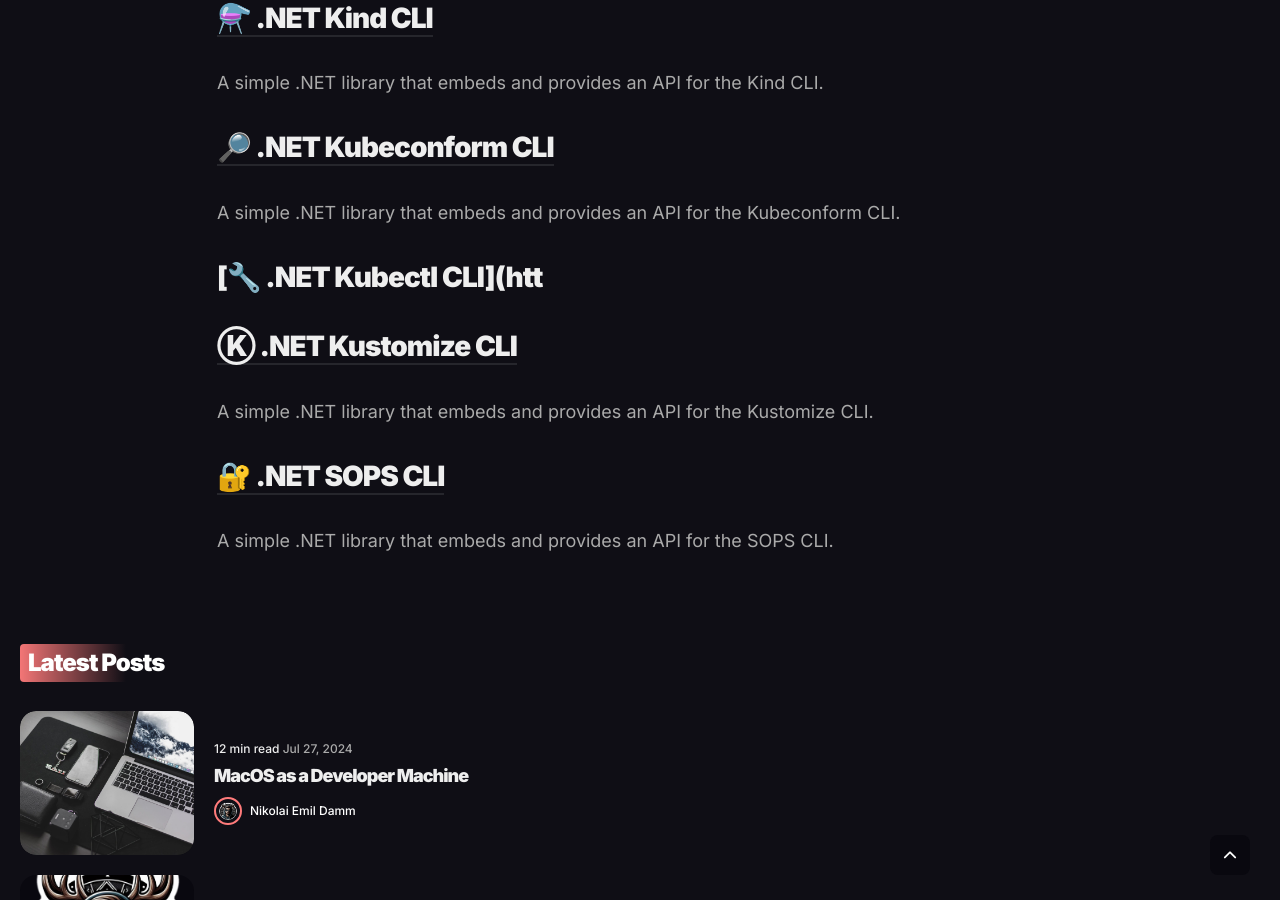
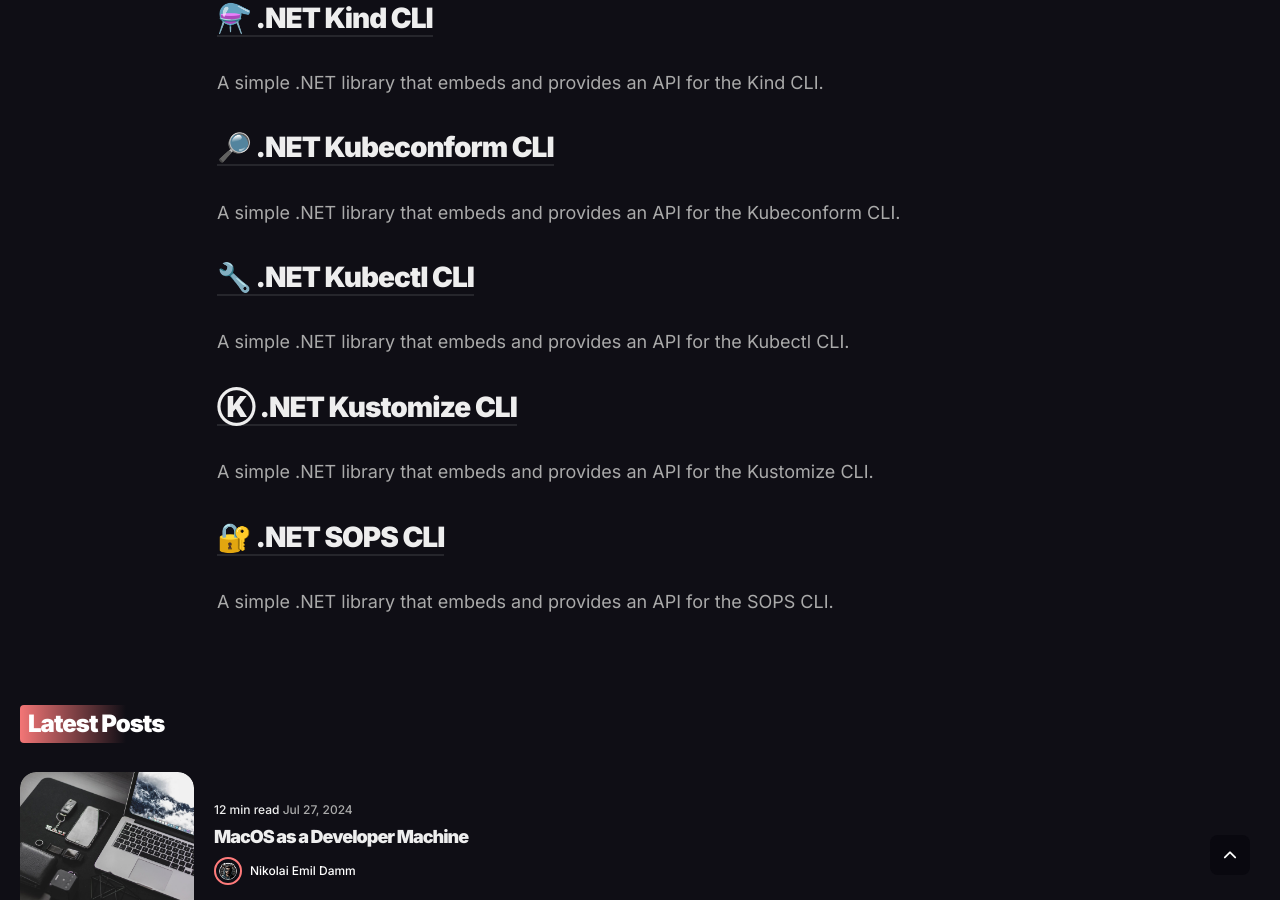
Before and after one commit to niem94/niem94, a Jekyll site: the page built from _pages/libraries.md, in a window 1280 px wide and 900 px high, scrolled down 3351 px. Built offline with Jekyll 4.4.1, drawn with Linux system fonts in a browser that asks for light colours.

Commit message:
Update libraries.md

```diff
--- a/_pages/libraries.md
+++ b/_pages/libraries.md
@@ -97,7 +97,9 @@ A simple .NET library that embeds and provides an API for the Kind CLI.
 
 A simple .NET library that embeds and provides an API for the Kubeconform CLI.
 
-## [🔧 .NET Kubectl CLI](htt
+## [🔧 .NET Kubectl CLI](https://github.com/devantler/dotnet-kubectl-cli)
+
+A simple .NET library that embeds and provides an API for the Kubectl CLI.
 
 ## [Ⓚ .NET Kustomize CLI](https://github.com/devantler/dotnet-kustomize-cli)
 
```
